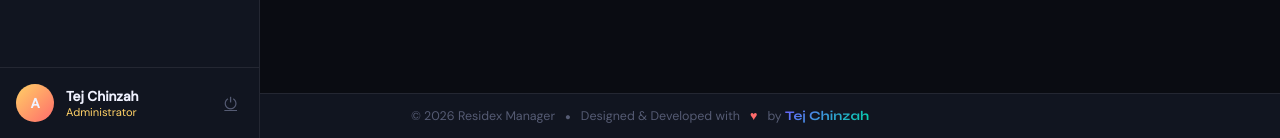
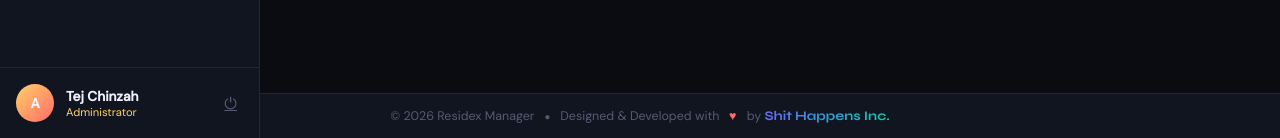
Before and after one commit to TejChinzah/Residex-Manager, a PHP site: page /residex/admin/residents.php in a window 1280 px wide. Shown: the part 662-800 px from the top of the page. Run offline with PHP 8.4, Linux system fonts and the light colour scheme; a user stored in the database is signed in; data comes from the database, SQL or seed files in the repository; both versions use the stored data as it was after the commit; tables that the repository leaves empty hold one stand-in row (values such as "Sample post").

Commit message:
Update all project

```diff
--- a/Database/demand.sql
+++ b/Database/demand.sql
@@ -5,7 +5,6 @@ ALTER TABLE users
   ADD COLUMN group_tag VARCHAR(100) DEFAULT NULL AFTER non_veg_preference,
   ADD COLUMN floor_number INT DEFAULT NULL AFTER group_tag;
 
--- Payment Groups table
 CREATE TABLE IF NOT EXISTS payment_groups (
     id INT AUTO_INCREMENT PRIMARY KEY,
     name VARCHAR(100) NOT NULL,
@@ -17,7 +16,6 @@ CREATE TABLE IF NOT EXISTS payment_groups (
     FOREIGN KEY (admin_id) REFERENCES admins(id) ON DELETE CASCADE
 ) ENGINE=InnoDB DEFAULT CHARSET=utf8mb4;
 
--- Bulk demand batches (one batch = one bulk demand sent to many)
 CREATE TABLE IF NOT EXISTS demand_batches (
     id INT AUTO_INCREMENT PRIMARY KEY,
     batch_ref VARCHAR(30) NOT NULL UNIQUE,
@@ -35,7 +33,6 @@ CREATE TABLE IF NOT EXISTS demand_batches (
     FOREIGN KEY (admin_id) REFERENCES admins(id) ON DELETE CASCADE
 ) ENGINE=InnoDB DEFAULT CHARSET=utf8mb4;
 
--- Add batch_id column to payment_demands
 ALTER TABLE payment_demands
   ADD COLUMN batch_id INT DEFAULT NULL AFTER id,
   ADD FOREIGN KEY (batch_id) REFERENCES demand_batches(id) ON DELETE SET NULL;
--- a/admin/announcements.php
+++ b/admin/announcements.php
@@ -125,7 +125,7 @@ $anns = $db->query("SELECT * FROM announcements ORDER BY created_at DESC");
     <span>&copy; <?php echo date("Y"); ?> Residex Manager</span>
     <span class="dot">&#9679;</span>
     <span>Designed &amp; Developed</span>
-    <span>by  <span class="dev-name"> Tej Chinzah</span></span>
+    <span>by <span class="dev-name">Shit Happens Inc.</span></span>
     <span class="heart">&#9829;</span>
   </div>
 </footer>
--- a/admin/complaints.php
+++ b/admin/complaints.php
@@ -211,7 +211,7 @@ function statusBadge($s) {
     <span>&copy; <?php echo date("Y"); ?> Residex Manager</span>
     <span class="dot">&#9679;</span>
     <span>Designed &amp; Developed</span>
-    <span>by<span class="dev-name">Tej Chinzah</span></span>
+    <span>by <span class="dev-name">Shit Happens Inc.</span></span>
     <span class="heart">&#9829;</span>
   </div>
 </footer>
--- a/admin/dashboard.php
+++ b/admin/dashboard.php
@@ -407,7 +407,7 @@ function statusBadge($s) {
     <span class="dot">&#9679;</span>
     <span>Designed &amp; Developed with</span>
     <span class="heart">&#9829;</span>
-    <span>by <span class="dev-name">Tej Chinzah</span></span>
+    <span>by <span class="dev-name">Shit Happens Inc.</span></span>
   </div>
 </footer>
 </body>
--- a/admin/residents.php
+++ b/admin/residents.php
@@ -706,14 +706,13 @@ function quickAction(action) {
 }
 </script>
 
-<!-- Footer -->
 <footer class="dev-footer no-sidebar">
   <div class="dev-footer-inner">
     <span>&copy; <?php echo date("Y"); ?> Residex Manager</span>
     <span class="dot">&#9679;</span>
     <span>Designed &amp; Developed with</span>
     <span class="heart">&#9829;</span>
-    <span>by <span class="dev-name">Tej Chinzah</span></span>
+    <span>by <span class="dev-name">Shit Happens Inc.</span></span>
   </div>
 </footer>
 </body>
```
Also changed, not shown: Database/database.sql (+3 -9 lines).
